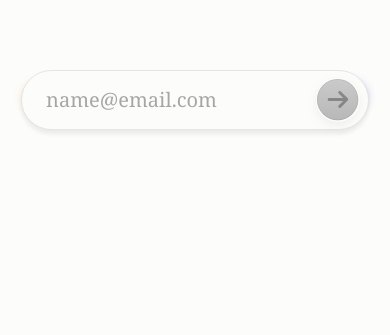
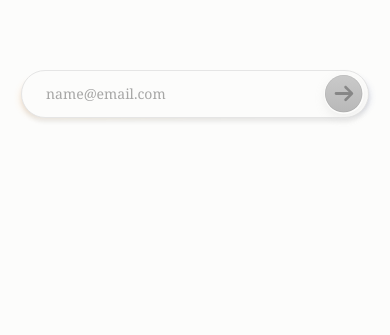
Before and after one commit to appliedwonderhq/website, a plain HTML site: page index.html in a window 390 px wide. Shown: the part 1703-2038 px from the top of the page. Drawn offline with Linux system fonts and the light colour scheme.

Commit message:
fix form sizing

```diff
--- a/style.css
+++ b/style.css
@@ -308,7 +308,7 @@ input {
   height: 44px;
   padding: 0;
   padding-left: 16px;
-  padding-right: 8px;
+  padding-right: 4px;
   border: 1px solid var(--color-border);
   border-radius: var(--radius-pill);
   background: var(--color-page);
@@ -864,27 +864,28 @@ input {
   }
 
   .signup-wrap {
-    height: 66px;
+    height: 48px;
   }
 
   .signup-glow {
-    height: 44px;
+    height: 32px;
   } */
 
   .signup-form {
-    height: 60px;
+    height: 48px;
     padding-left: 22px;
+    padding-right: 4px;
   }
 
   .signup-form input {
-    font-size: 20px;
-    line-height: 30px;
+    font-size: 14px;
+    line-height: 48px;
   }
 
   .signup-form button,
   .signup-form button img {
-    width: 44px;
-    height: 44px;
+    width: 40px;
+    height: 40px;
   }
 
   .app-list {
```
